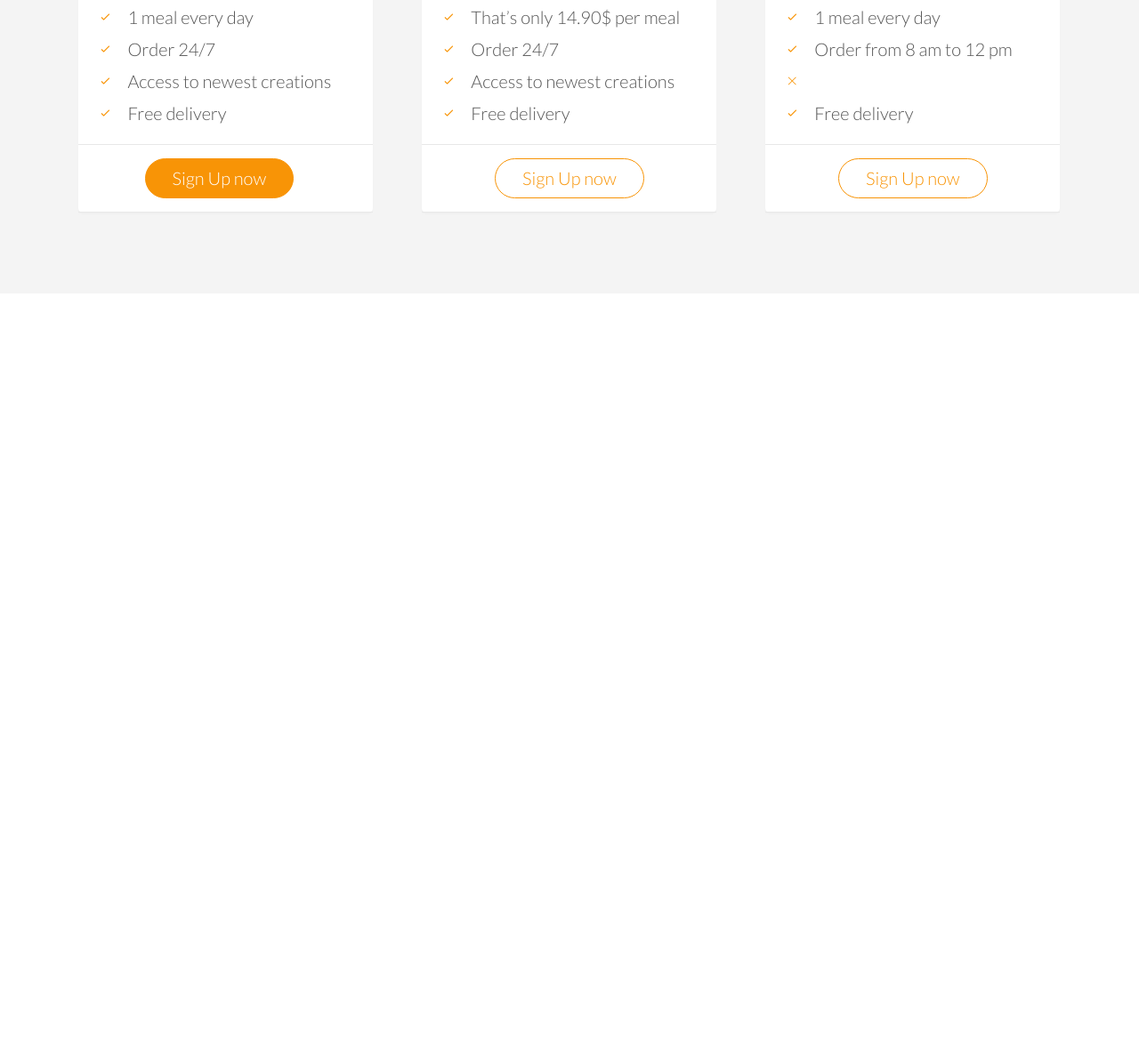
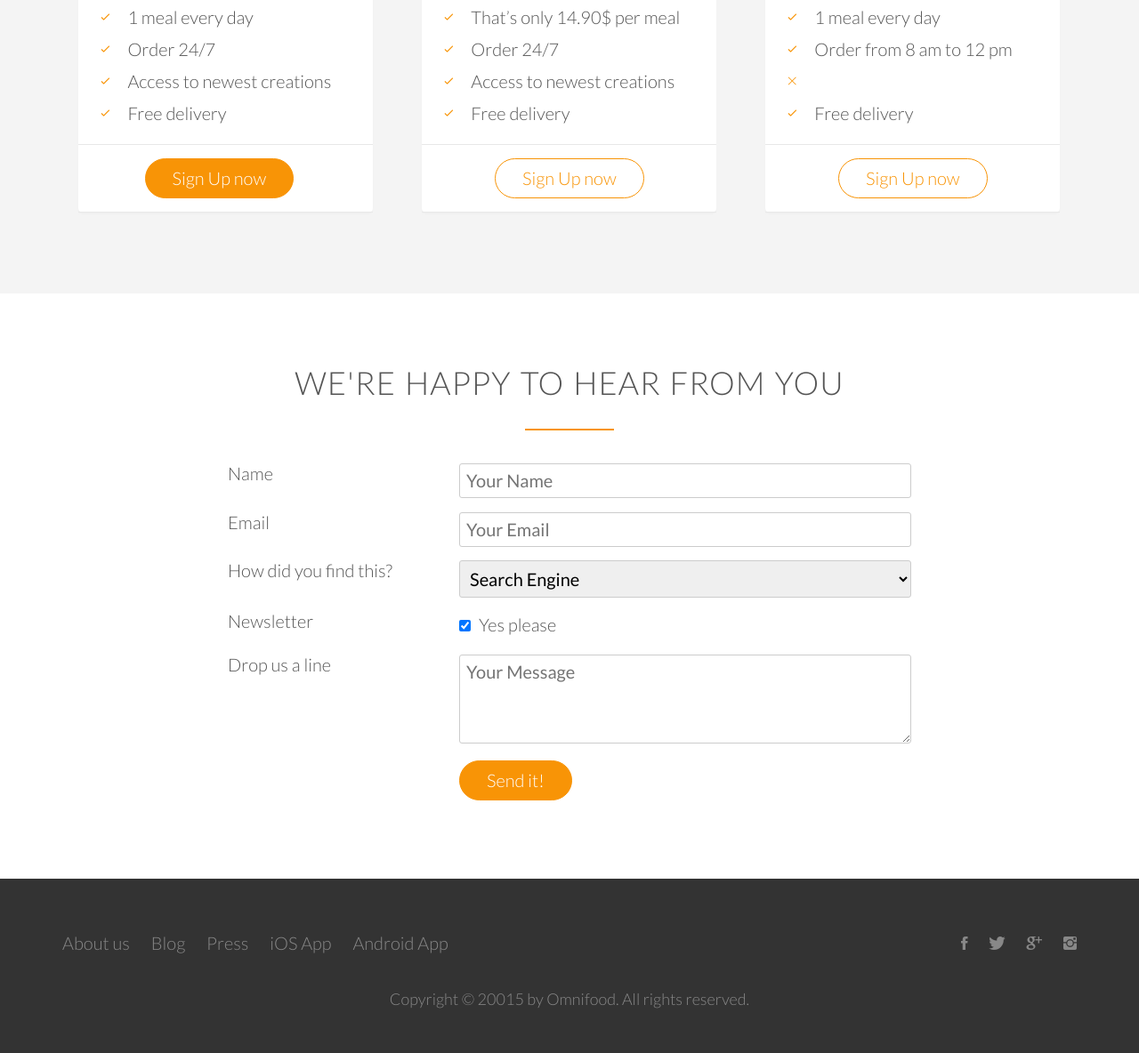
Before and after one commit to WardaGhafoor/Develop-and-Design-a-killer-website-with-html5-and-css3, a plain HTML site: page omnifood/index.html in a window 1280 px wide. Shown: the part 4301-5485 px from the top of the page at 89% size. Before the commit the page ends 4631 px from the top, so only its background shows below. Drawn offline with Linux system fonts and the light colour scheme; files whose address does not match are found by name.

Commit message:
created footer
USe icons and coloured them according to their originol colrs.

```diff
--- a/omnifood/index.html
+++ b/omnifood/index.html
@@ -315,5 +315,96 @@
         </div>
       </div>
       </section>
+
+      <section class="section-form">
+        <div class="row">
+          <h2>We're happy to hear from you</h2>
+        </div>
+        <div class="row">
+          <form action="post" method="#" class="contact-form">
+            <div class="row">
+              <div class="col span-1-of-3">
+                <label for="name">Name</label>
+              </div>
+              <div class="col span-2-of-3">
+                <input type="text" name="name" id="name" placeholder="Your Name" required>
+              </div>
+            </div>
+            <div class="row">
+                <div class="col span-1-of-3">
+                  <label for="email">Email</label>
+                </div>
+                <div class="col span-2-of-3">
+                  <input type="text" name="email" id="email" placeholder="Your Email" required>
+                </div>
+              </div>
+              <div class="row">
+                  <div class="col span-1-of-3">
+                    <label for="find-us">How did you find this?</label>
+                  </div>
+                  <div class="col span-2-of-3">
+                    <select name="find-us" id="find-us">
+                      <option value="friends">Friends</option>
+                      <option value="serch" selected>Search Engine</option>
+                      <option value="ad">Advertisement</option>
+                      <option value="other">Others</option>
+                    </select>
+                  </div>
+                </div>
+                <div class="row">
+                    <div class="col span-1-of-3">
+                      <label for="newsletter">Newsletter</label>
+                    </div>
+                    <div class="col span-2-of-3">
+                      <input type="checkbox" name="news" id="news" checked> Yes please
+                    </div>
+                  </div>
+                  <div class="row">
+                      <div class="col span-1-of-3">
+                        <label for="message">Drop us a line</label>
+                      </div>
+                      <div class="col span-2-of-3">
+                        <textarea name="message" placeholder="Your Message"></textarea>
+                      </div>
+                    </div>
+                    <div class="row">
+                        <div class="col span-1-of-3">
+                          <label for="submit">&nbsp;</label>
+                        </div>
+                        <div class="col span-2-of-3">
+                          <input type="submit" value="Send it!">
+                        </div>
+                      </div>
+          </form>
+        </div>
+      </section>
+
+      <footer>
+          <div class="row">
+            <div class="col span-1-of-2">
+              <ul class="footer-nav">
+                <li><a href="#">About us</a></li>
+                <li><a href="#">Blog</a></li>
+                <li><a href="#">Press</a></li>
+                <li><a href="#">iOS App</a></li>
+                <li><a href="#">Android App</a></li>
+              </ul>
+            </div>
+          <div class="col span-1-of-2">
+            <ul class="social-links">
+              <li><a href="#"><i class="ion-social-facebook"></i></a></li>
+              <li><a href="#"><i class="ion-social-twitter"></i></a></li>
+              <li><a href="#"><i class="ion-social-googleplus"></i></a></li>
+              <li><a href="#"><i class="ion-social-instagram"></i></a></li>
+            </ul>
+          </div>
+        </div>
+          <div class="row-">
+            <p>
+              Copyright &copy; 20015 by Omnifood. All rights reserved.
+            </p>
+          </div>
+      </footer>
+
   </body>
 </html>
--- a/omnifood/resources/css/style.css
+++ b/omnifood/resources/css/style.css
@@ -142,8 +142,10 @@ a:active {
 }
 
 /*---------- BUTTONS ------------*/
+
 .btn:link,
-btn:visited {
+btn:visited,
+input[type=submit] {
   display: inline-block;
   padding: 10px 30px;
   font-weight: 300;
@@ -152,7 +154,8 @@ btn:visited {
 }
 
 .btn-full:link,
-.btn-full:visited {
+.btn-full:visited,
+input[type=submit] {
   background-color: #f89406;
   border: 1px solid #f89406;
   color: #fff;
@@ -166,12 +169,15 @@ btn:visited {
 }
 
 .btn:hover,
-.btn-full:active {
+.btn:active,
+input[type=submit]:hover,
+input[type=submit]:active {
   background-color: #ee8105f8;
 }
 
 .btn-full:hover,
-.btn-full:active {
+.btn-full:active,
+input[type=submit] {
   border: 1px solid #f89406;
 }
 
@@ -458,3 +464,102 @@ cite img {
 .plan-box ul li {
   padding: 5px 0;
 }
+
+
+/*------------------------------------------------*/
+/*  FORM */
+/*------------------------------------------------*/
+
+.section-form {
+  width: 60%;
+  margin: 0 auto;
+}
+
+input[type=text],
+input[type=email],
+select,
+textarea {
+  width: 100%;
+  padding: 7px;
+  border-radius: 3px;
+  border: 1px solid #ccc;
+}
+
+textarea {
+  height: 100px;
+}
+
+input[type=checkbox] {
+  margin: 10px 5px 10px 0;
+}
+
+*:focus {outline: none;}
+
+
+/*------------------------------------------------*/
+/*  FOOTER */
+/*------------------------------------------------*/
+
+footer {
+  background-color: #333;
+  padding: 50px;
+}
+
+.footer-nav {
+  list-style: none;
+  float: left;
+}
+
+.social-links {
+  list-style: none;
+  float: right;
+}
+
+.footer-nav li,
+.social-links li {
+  display: inline-block;
+  margin-right: 20px;
+}
+
+.footer-nav li:last-child,
+.social-links li:last-child {
+  margin-right: 0;
+}
+
+.footer-nav li a:link,
+.footer-nav li a:visited,
+.social-links li a:link,
+.social-links li a:visited {
+  text-decoration: none;
+  border: 0;
+  color: #888;
+  transition: color 0.2s;
+}
+
+.footer-nav li a:hover,
+.footer-nav li a:active {
+  color: #ddd;
+}
+
+.ion-social-facebook:hover {
+  color: #3b5998;
+}
+
+.ion-social-twitter:hover {
+  color:#00aced;
+}
+
+.ion-social-googleplus:hover {
+  color: #dd4b39;
+}
+
+.ion-social-instagram:hover {
+  color: #517fa4;
+}
+
+footer p {
+  color: #888;
+  text-align: center;
+  font-size: 90%;
+  margin-top: 30px;
+}
```
